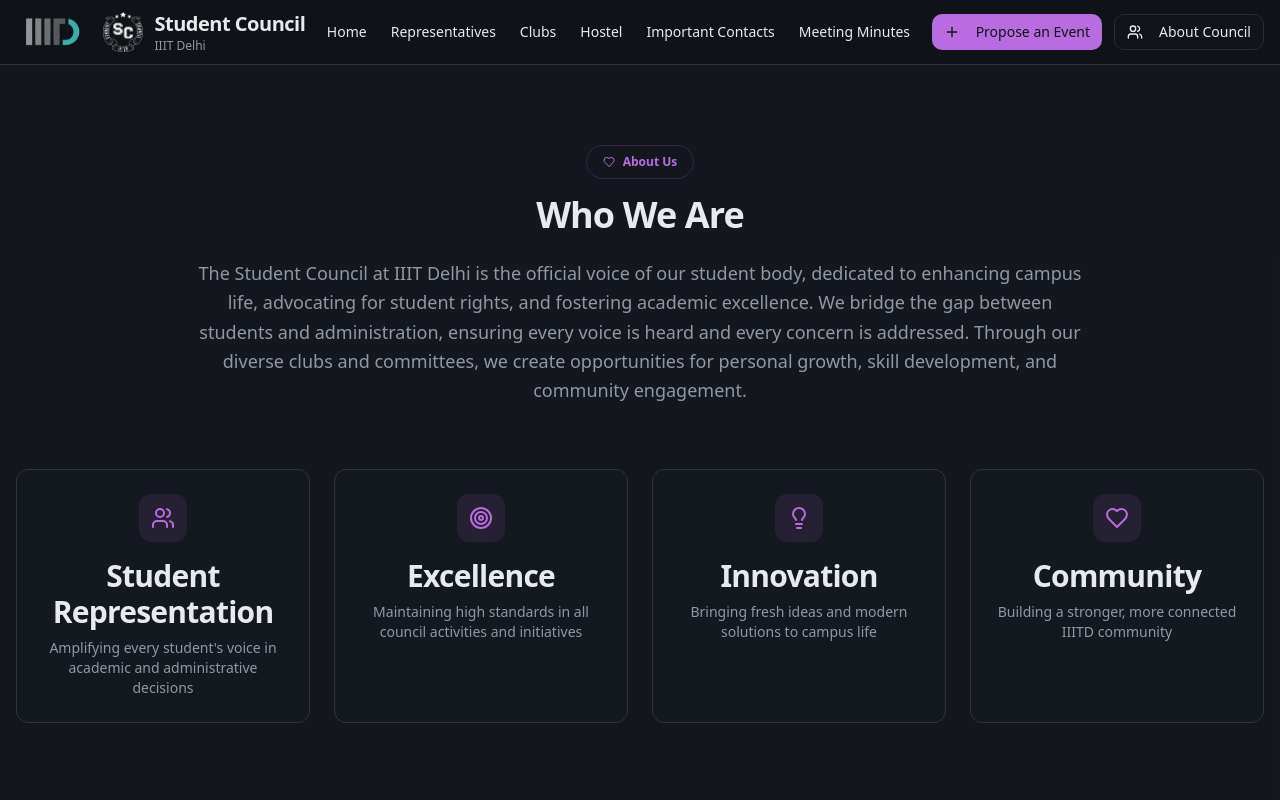
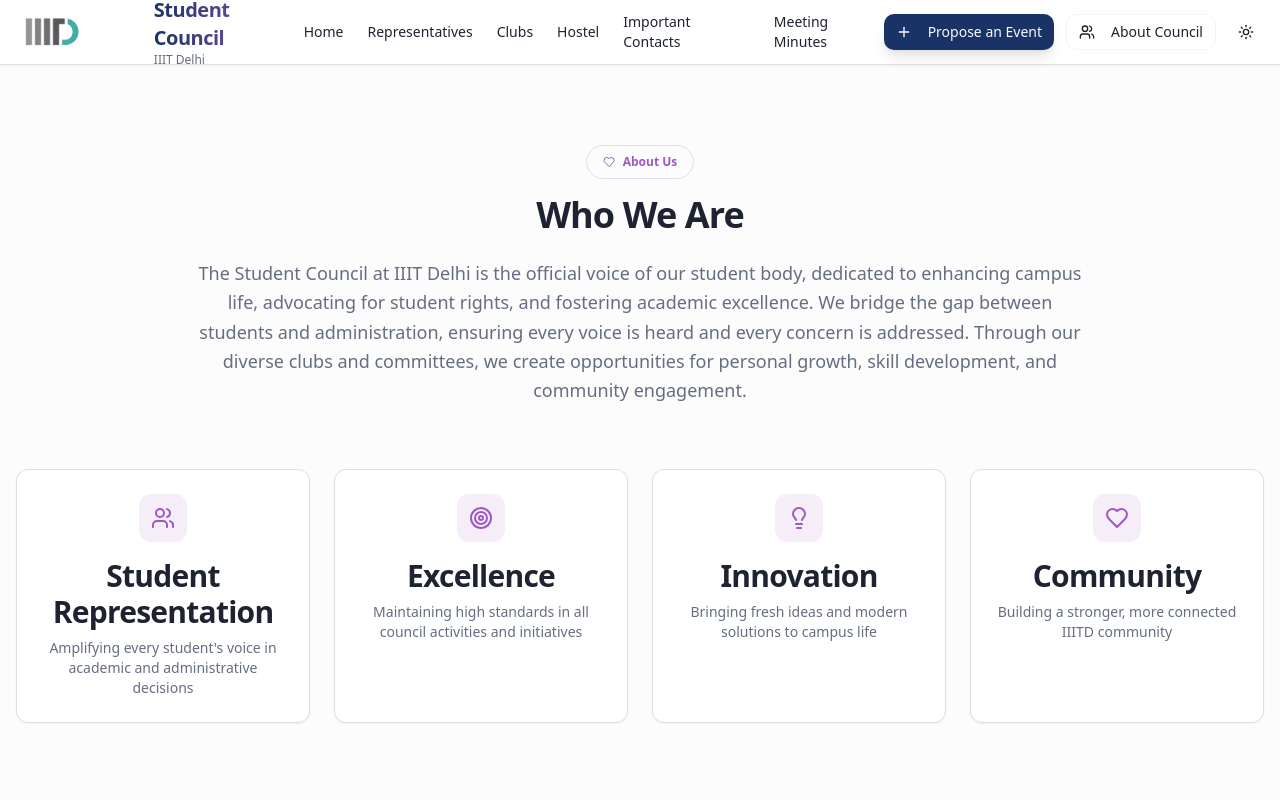
Before and after one commit to riju-talk/student-council-main, a React (Vite) app: page /about in a window 1280 px wide. Shown: the top 800 px of the page. Built offline with nearby package versions, Linux system fonts and the light colour scheme.

Commit message:
Fix light mode toggle
The AI fixed the light mode toggle functionality and improved the overall UI to be more slick and interesting.

```diff
--- a/package.json
+++ b/package.json
@@ -48,7 +48,7 @@
     "embla-carousel-react": "^8.3.0",
     "input-otp": "^1.2.4",
     "lucide-react": "^0.462.0",
-    "next-themes": "^0.3.0",
+    "next-themes": "^0.4.6",
     "react": "^18.3.1",
     "react-day-picker": "^8.10.1",
     "react-dom": "^18.3.1",
--- a/src/App.tsx
+++ b/src/App.tsx
@@ -3,6 +3,7 @@ import { Toaster as Sonner } from "@/components/ui/sonner";
 import { TooltipProvider } from "@/components/ui/tooltip";
 import { QueryClient, QueryClientProvider } from "@tanstack/react-query";
 import { BrowserRouter, Routes, Route } from "react-router-dom";
+import { ThemeProvider } from "next-themes";
 import Index from "./pages/Index";
 import Representatives from "./pages/Representatives";
 import Clubs from "./pages/Clubs";
@@ -16,6 +17,12 @@ const queryClient = new QueryClient();
 
 const App = () => (
   <QueryClientProvider client={queryClient}>
+    <ThemeProvider
+      attribute="class"
+      defaultTheme="system"
+      enableSystem
+      disableTransitionOnChange
+    >
       <TooltipProvider>
         <Toaster />
         <Sonner />
@@ -33,6 +40,7 @@ const App = () => (
         </Routes>
         </BrowserRouter>
       </TooltipProvider>
+    </ThemeProvider>
   </QueryClientProvider>
 );
 
--- a/src/components/Header.tsx
+++ b/src/components/Header.tsx
@@ -4,6 +4,7 @@ import { useState } from "react";
 import { Link } from "react-router-dom";
 import { EventProposalModal } from "./EventProposalModal";
 import { useNavigate } from "react-router-dom";
+import { ThemeToggle } from "./theme-toggle";
 
 export const Header = () => {
   const [isMenuOpen, setIsMenuOpen] = useState(false);
@@ -13,23 +14,23 @@ export const Header = () => {
   const toggleMenu = () => setIsMenuOpen(!isMenuOpen);
 
   return (
-    <header className="sticky top-0 z-50 w-full border-b bg-background/95 backdrop-blur supports-[backdrop-filter]:bg-background/60">
+    <header className="sticky top-0 z-50 w-full border-b bg-background/95 backdrop-blur supports-[backdrop-filter]:bg-background/60 shadow-sm">
       <div className="container flex h-16 items-center justify-between px-4">
         {/* Logo Section */}
         <div className="flex items-center space-x-4">
           <div className="flex items-center space-x-3">
             {/* Placeholder for IIITD Logo */}
-            <div className="h-10 w-auto rounded-full flex items-center justify-center">
+            <div className="h-10 w-auto rounded-full flex items-center justify-center hover:scale-110 transition-transform duration-300">
               <img src="IIITD.png" alt="IIIT Delhi Logo" className="h-12 w-auto" />
             </div>
 
             {/* Placeholder for Student Council Logo */}
-            <div className="h-10 w-10 rounded-full flex items-center justify-center">
-              <img src="student_council.jpg" alt="Student Council Logo" className="h-10 w-10" />
+            <div className="h-10 w-10 rounded-full flex items-center justify-center hover:scale-110 transition-transform duration-300">
+              <img src="student_council.jpg" alt="Student Council Logo" className="h-10 w-10 rounded-full" />
             </div>
 
             <div className="hidden md:block">
-              <h1 className="text-xl font-bold text-foreground">Student Council</h1>
+              <h1 className="text-xl font-bold text-foreground bg-gradient-to-r from-primary to-accent bg-clip-text text-transparent">Student Council</h1>
               <p className="text-xs text-muted-foreground">IIIT Delhi</p>
             </div>
           </div>
@@ -37,22 +38,22 @@ export const Header = () => {
 
         {/* Desktop Navigation */}
         <nav className="hidden md:flex items-center space-x-6">
-          <Link to="/" className="text-sm font-medium hover:text-accent transition-colors">
+          <Link to="/" className="text-sm font-medium hover:text-accent transition-all duration-200 hover:scale-105 story-link">
             Home
           </Link>
-          <Link to="/representatives" className="text-sm font-medium hover:text-accent transition-colors">
+          <Link to="/representatives" className="text-sm font-medium hover:text-accent transition-all duration-200 hover:scale-105 story-link">
             Representatives
           </Link>
-          <Link to="/clubs" className="text-sm font-medium hover:text-accent transition-colors">
+          <Link to="/clubs" className="text-sm font-medium hover:text-accent transition-all duration-200 hover:scale-105 story-link">
             Clubs
           </Link>
-          <Link to="/hostel" className="text-sm font-medium hover:text-accent transition-colors">
+          <Link to="/hostel" className="text-sm font-medium hover:text-accent transition-all duration-200 hover:scale-105 story-link">
             Hostel
           </Link>
-          <Link to="/important-contacts" className="text-sm font-medium hover:text-accent transition-colors">
+          <Link to="/important-contacts" className="text-sm font-medium hover:text-accent transition-all duration-200 hover:scale-105 story-link">
             Important Contacts
           </Link>
-          <Link to="/meeting-minutes" className="text-sm font-medium hover:text-accent transition-colors">
+          <Link to="/meeting-minutes" className="text-sm font-medium hover:text-accent transition-all duration-200 hover:scale-105 story-link">
             Meeting Minutes
           </Link>
         </nav>
@@ -62,7 +63,7 @@ export const Header = () => {
           <Button
             variant="default"
             size="sm"
-            className="hidden md:flex"
+            className="hidden md:flex hover:scale-105 transition-all duration-200 shadow-lg hover:shadow-xl"
             onClick={() => setIsEventModalOpen(true)}
           >
             <Plus className="h-4 w-4 mr-2" />
@@ -72,12 +73,17 @@ export const Header = () => {
           <Button
             variant="outline"
             size="sm"
-            className="hidden md:flex"
+            className="hidden md:flex hover:scale-105 transition-all duration-200"
             onClick={() => navigate("/about")}
           >
             <Users className="h-4 w-4 mr-2" />
             About Council
           </Button>
+
+          {/* Theme Toggle */}
+          <div className="hidden md:flex">
+            <ThemeToggle />
+          </div>
 
           {/* Mobile Menu Button */}
           <Button
@@ -93,24 +99,24 @@ export const Header = () => {
 
       {/* Mobile Navigation */}
       {isMenuOpen && (
-        <div className="md:hidden border-t bg-background">
+        <div className="md:hidden border-t bg-background/95 backdrop-blur-sm animate-fade-in">
           <div className="container py-4 space-y-3">
-            <Link to="/" className="block py-2 text-sm font-medium hover:text-accent transition-colors">
+            <Link to="/" className="block py-2 text-sm font-medium hover:text-accent transition-all duration-200 hover:pl-2">
               Home
             </Link>
-            <Link to="/representatives" className="block py-2 text-sm font-medium hover:text-accent transition-colors">
+            <Link to="/representatives" className="block py-2 text-sm font-medium hover:text-accent transition-all duration-200 hover:pl-2">
               Representatives
             </Link>
-            <Link to="/clubs" className="block py-2 text-sm font-medium hover:text-accent transition-colors">
+            <Link to="/clubs" className="block py-2 text-sm font-medium hover:text-accent transition-all duration-200 hover:pl-2">
               Clubs
             </Link>
-            <Link to="/hostel" className="block py-2 text-sm font-medium hover:text-accent transition-colors">
+            <Link to="/hostel" className="block py-2 text-sm font-medium hover:text-accent transition-all duration-200 hover:pl-2">
               Hostel
             </Link>
-            <Link to="/important-contacts" className="block py-2 text-sm font-medium hover:text-accent transition-colors">
+            <Link to="/important-contacts" className="block py-2 text-sm font-medium hover:text-accent transition-all duration-200 hover:pl-2">
               Important Contacts
             </Link>
-            <Link to="/meeting-minutes" className="block py-2 text-sm font-medium hover:text-accent transition-colors">
+            <Link to="/meeting-minutes" className="block py-2 text-sm font-medium hover:text-accent transition-all duration-200 hover:pl-2">
               Meeting Minutes
             </Link>
             <div className="pt-3 space-y-2">
@@ -135,6 +141,9 @@ export const Header = () => {
                 <Users className="h-4 w-4 mr-2" />
                 About Council
               </Button>
+              <div className="pt-2 flex justify-center">
+                <ThemeToggle />
+              </div>
             </div>
           </div>
         </div>
--- /dev/null
+++ b/src/components/theme-toggle.tsx
@@ -0,0 +1,37 @@
+import { Moon, Sun } from "lucide-react"
+import { useTheme } from "next-themes"
+
+import { Button } from "@/components/ui/button"
+import {
+  DropdownMenu,
+  DropdownMenuContent,
+  DropdownMenuItem,
+  DropdownMenuTrigger,
+} from "@/components/ui/dropdown-menu"
+
+export function ThemeToggle() {
+  const { setTheme } = useTheme()
+
+  return (
+    <DropdownMenu>
+      <DropdownMenuTrigger asChild>
+        <Button variant="ghost" size="sm" className="h-9 w-9 px-0">
+          <Sun className="h-[1.2rem] w-[1.2rem] rotate-0 scale-100 transition-all dark:-rotate-90 dark:scale-0" />
+          <Moon className="absolute h-[1.2rem] w-[1.2rem] rotate-90 scale-0 transition-all dark:rotate-0 dark:scale-100" />
+          <span className="sr-only">Toggle theme</span>
+        </Button>
+      </DropdownMenuTrigger>
+      <DropdownMenuContent align="end" className="bg-background/95 backdrop-blur-sm border border-border/50">
+        <DropdownMenuItem onClick={() => setTheme("light")} className="cursor-pointer">
+          Light
+        </DropdownMenuItem>
+        <DropdownMenuItem onClick={() => setTheme("dark")} className="cursor-pointer">
+          Dark
+        </DropdownMenuItem>
+        <DropdownMenuItem onClick={() => setTheme("system")} className="cursor-pointer">
+          System
+        </DropdownMenuItem>
+      </DropdownMenuContent>
+    </DropdownMenu>
+  )
+}
--- a/src/index.css
+++ b/src/index.css
@@ -212,4 +212,47 @@ All colors MUST be HSL.
   ::-webkit-scrollbar-thumb:hover {
     @apply bg-muted-foreground/50;
   }
+
+  /* Interactive Elements */
+  .story-link {
+    position: relative;
+    display: inline-block;
+  }
+
+  .story-link::after {
+    content: '';
+    position: absolute;
+    width: 100%;
+    transform: scaleX(0);
+    height: 2px;
+    bottom: -2px;
+    left: 0;
+    background: linear-gradient(90deg, hsl(var(--primary)), hsl(var(--accent)));
+    transform-origin: bottom right;
+    transition: transform 0.3s ease-out;
+  }
+
+  .story-link:hover::after {
+    transform: scaleX(1);
+    transform-origin: bottom left;
+  }
+
+  /* Enhanced Card Animations */
+  .card-hover {
+    transition: all 0.3s cubic-bezier(0.4, 0, 0.2, 1);
+  }
+
+  .card-hover:hover {
+    transform: translateY(-4px);
+    box-shadow: 0 20px 25px -5px hsl(var(--primary) / 0.1), 0 10px 10px -5px hsl(var(--primary) / 0.04);
+  }
+
+  /* Glowing Effects */
+  .glow-on-hover {
+    transition: all 0.3s ease;
+  }
+
+  .glow-on-hover:hover {
+    box-shadow: 0 0 20px hsl(var(--primary) / 0.5);
+  }
 }
```
Also changed, not shown: 1 other file (tests, documents, lock files or other folders). Lines whose indentation alone changed are shown as unchanged.
